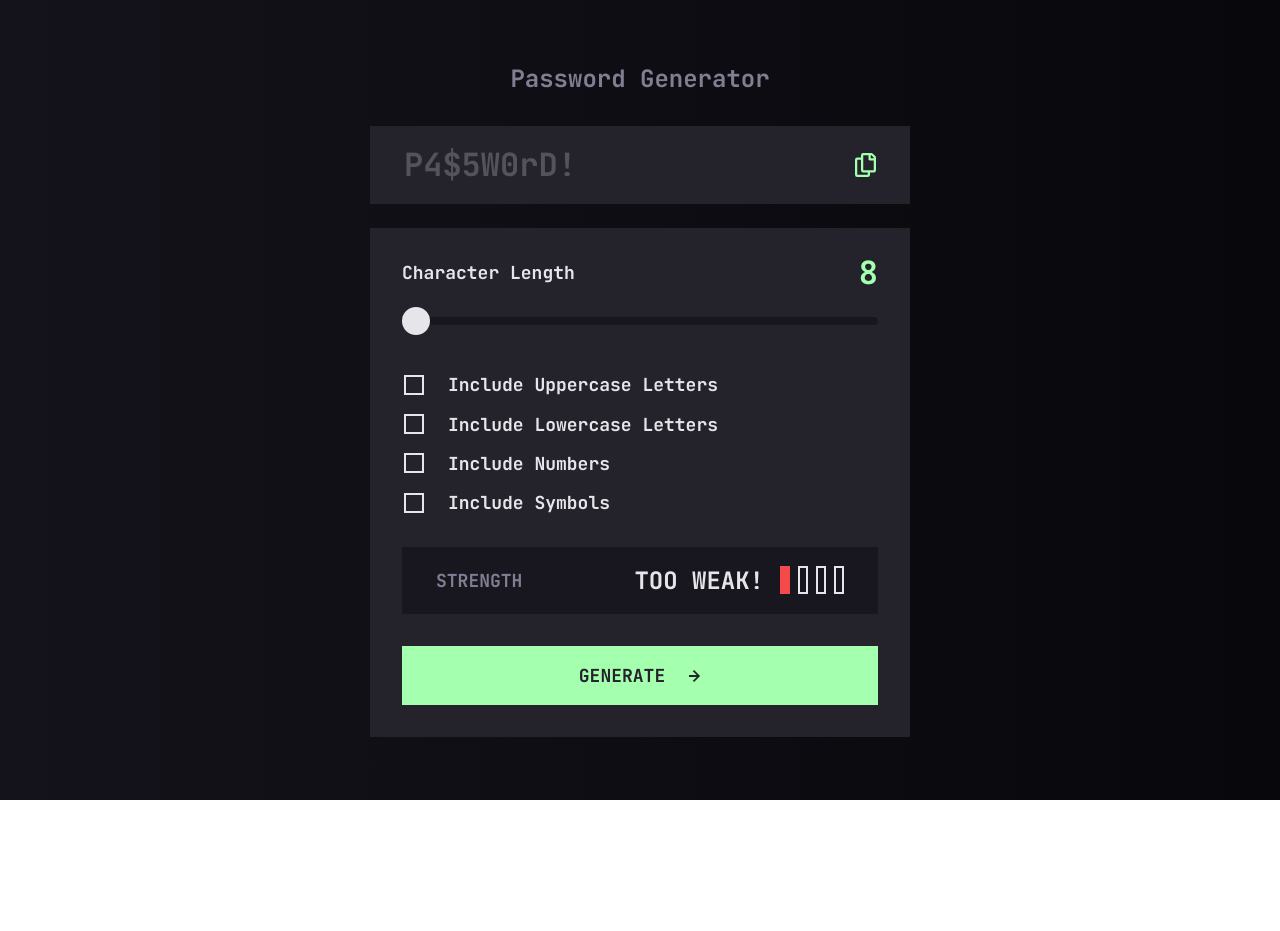
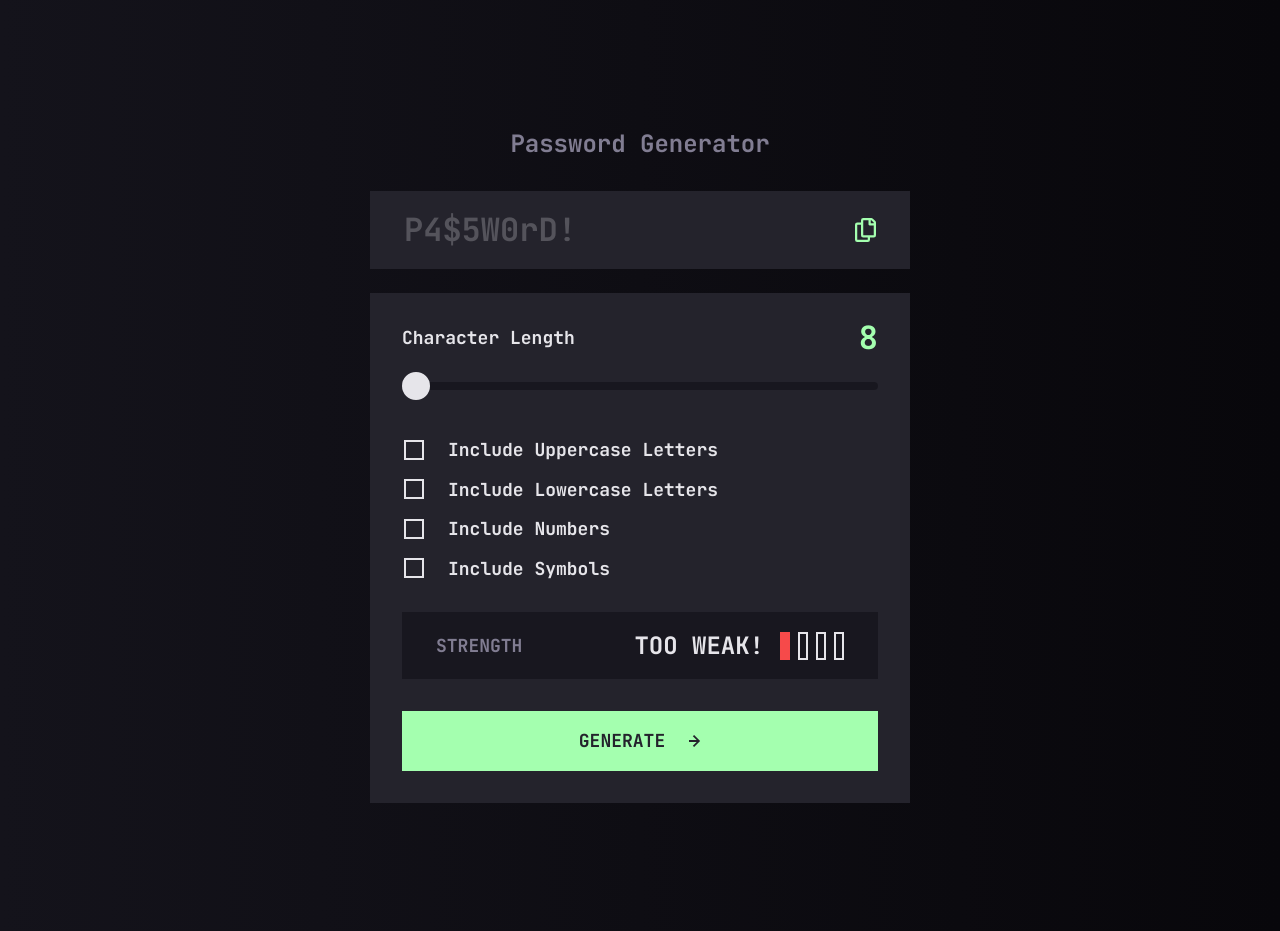
Before and after one commit to r0b3rtcode020/password-generator, a Svelte app: page / in a window 1280 px wide. Before the commit the page ends 800 px from the top, so only its background shows below. Built offline with nearby package versions, Linux system fonts and the light colour scheme.

Commit message:
refactor: center component vertically with padding-block

```diff
--- a/src/App.svelte
+++ b/src/App.svelte
@@ -14,6 +14,7 @@
     justify-content: center;
     align-items: center;
     gap: clamp(var(--sp-16), 4.25vw, var(--sp-32));
+    padding-block: clamp(var(--sp-56), 10vw, var(--sp-128));
     padding-inline: clamp(var(--sp-16), 4.25vw, var(--sp-32));
     min-height: 100dvh;
   }
```
